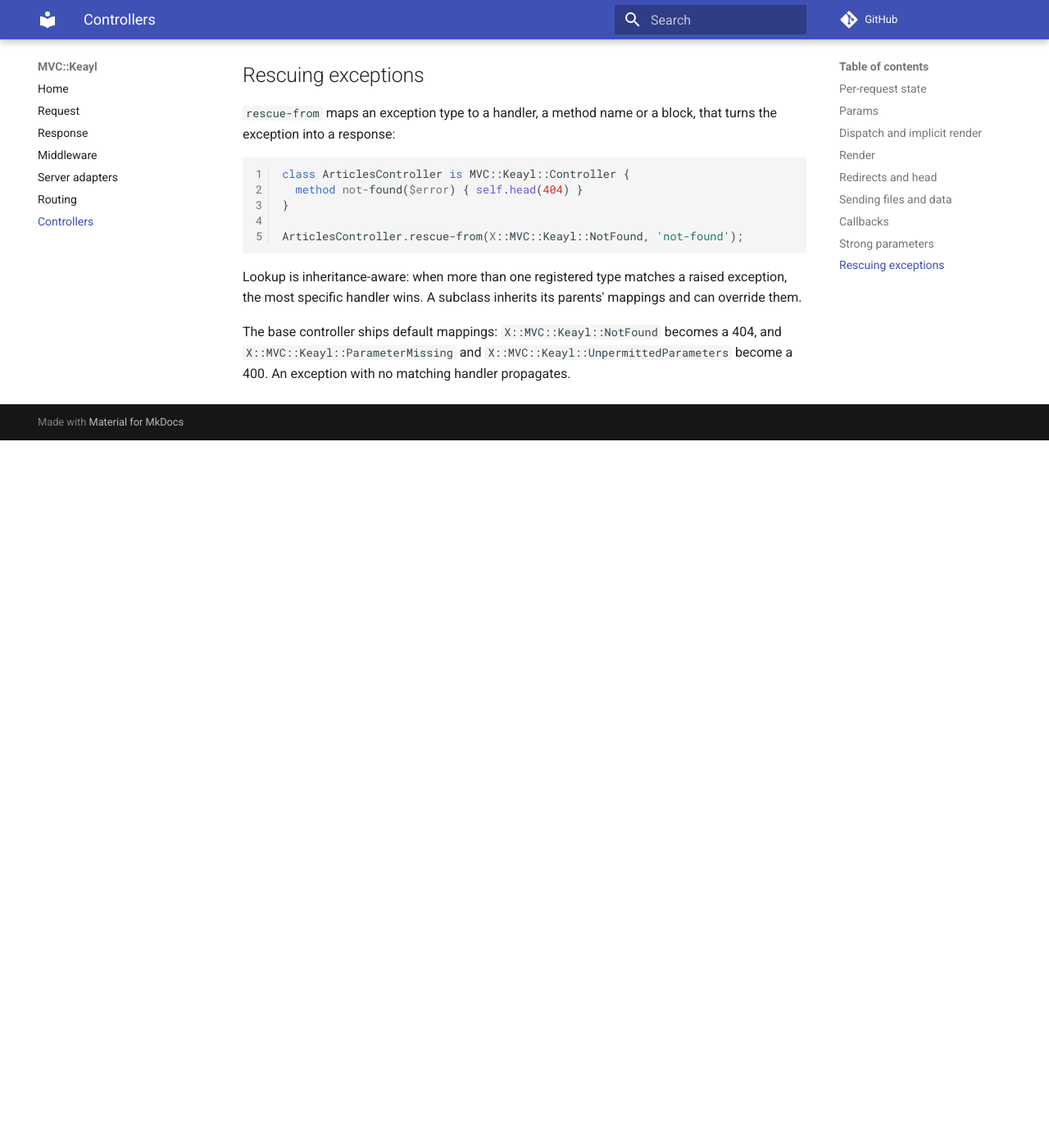
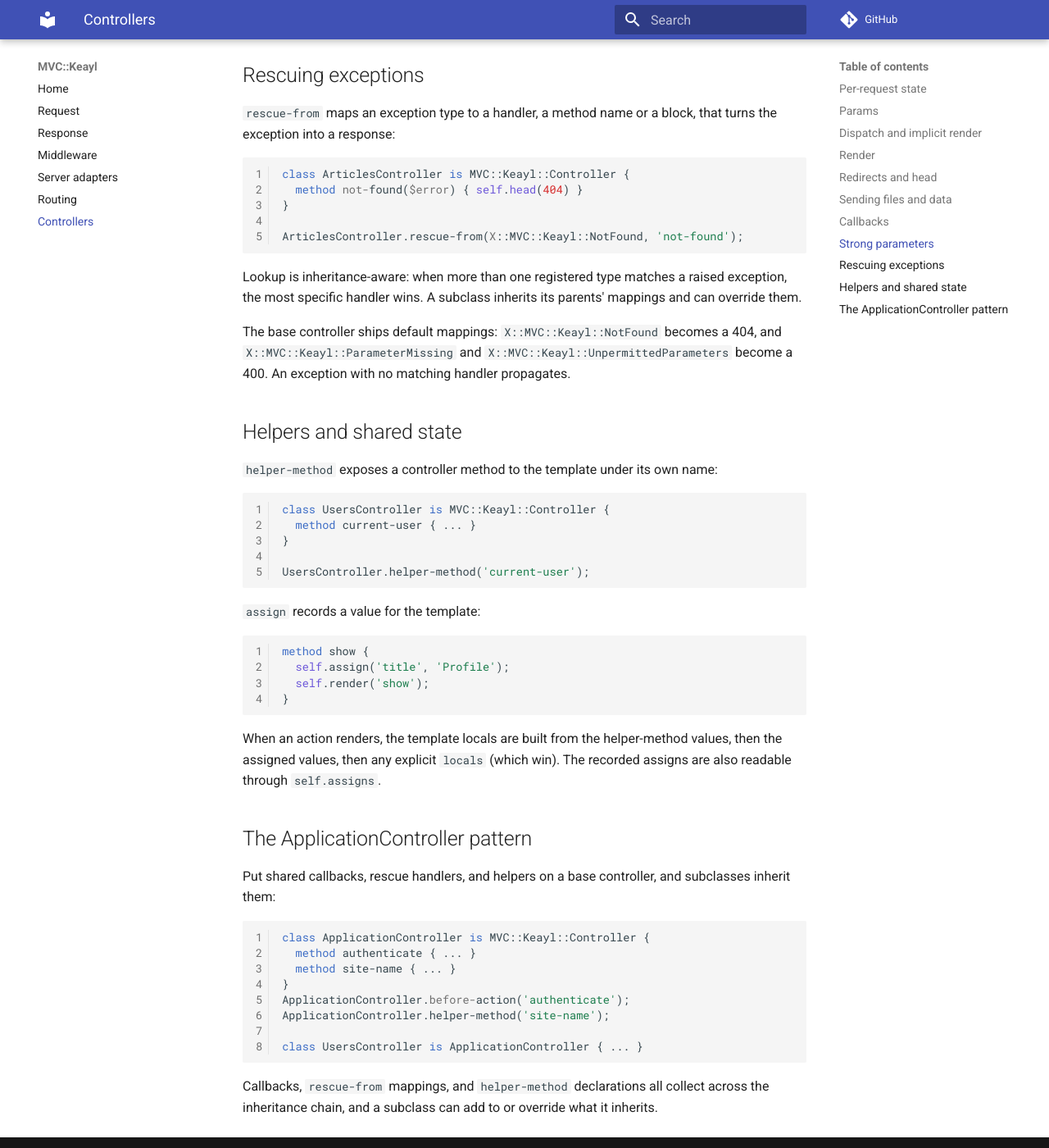
Before and after one commit to gdonald/MVC-Keayl, an MkDocs documentation site: the page built from docs-src/docs/controllers.md, in a window 1280 px wide and 1400 px high, scrolled down 4972 px. Shown: the whole window at 82% size. Built offline with MkDocs 1.6.1 and Material for MkDocs 9.7.7, drawn with Linux system fonts in a browser that asks for light colours; comment, search, counter and statistics services are not loaded; before the commit the page ends 5509 px from its top, so only the background shows below that.

Commit message:
Add controller helpers

````diff
--- a/docs-src/docs/controllers.md
+++ b/docs-src/docs/controllers.md
@@ -263,3 +263,48 @@ The base controller ships default mappings: `X::MVC::Keayl::NotFound` becomes a
 404, and `X::MVC::Keayl::ParameterMissing` and
 `X::MVC::Keayl::UnpermittedParameters` become a 400. An exception with no matching
 handler propagates.
+
+## Helpers and shared state
+
+`helper-method` exposes a controller method to the template under its own name:
+
+```perl6
+class UsersController is MVC::Keayl::Controller {
+  method current-user { ... }
+}
+
+UsersController.helper-method('current-user');
+```
+
+`assign` records a value for the template:
+
+```perl6
+method show {
+  self.assign('title', 'Profile');
+  self.render('show');
+}
+```
+
+When an action renders, the template locals are built from the helper-method
+values, then the assigned values, then any explicit `locals` (which win). The
+recorded assigns are also readable through `self.assigns`.
+
+## The ApplicationController pattern
+
+Put shared callbacks, rescue handlers, and helpers on a base controller, and
+subclasses inherit them:
+
+```perl6
+class ApplicationController is MVC::Keayl::Controller {
+  method authenticate { ... }
+  method site-name { ... }
+}
+ApplicationController.before-action('authenticate');
+ApplicationController.helper-method('site-name');
+
+class UsersController is ApplicationController { ... }
+```
+
+Callbacks, `rescue-from` mappings, and `helper-method` declarations all collect
+across the inheritance chain, and a subclass can add to or override what it
+inherits.
````
Also changed, not shown: 4 other files.
